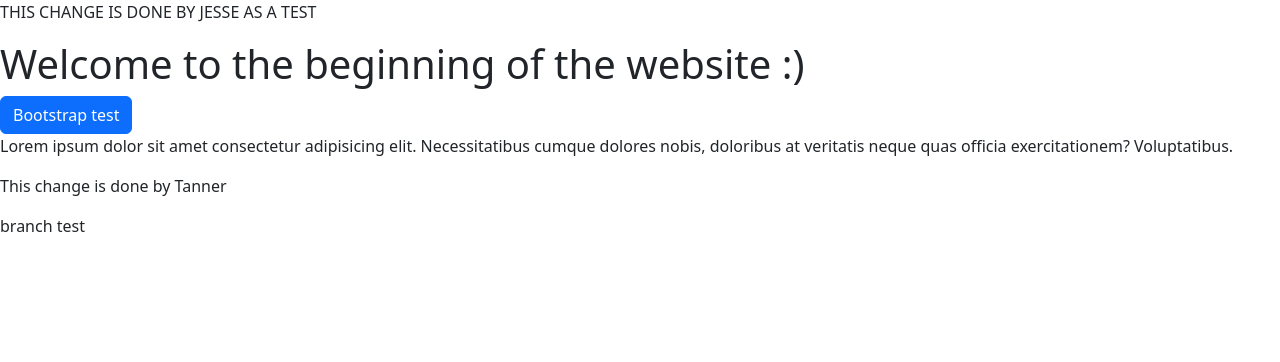
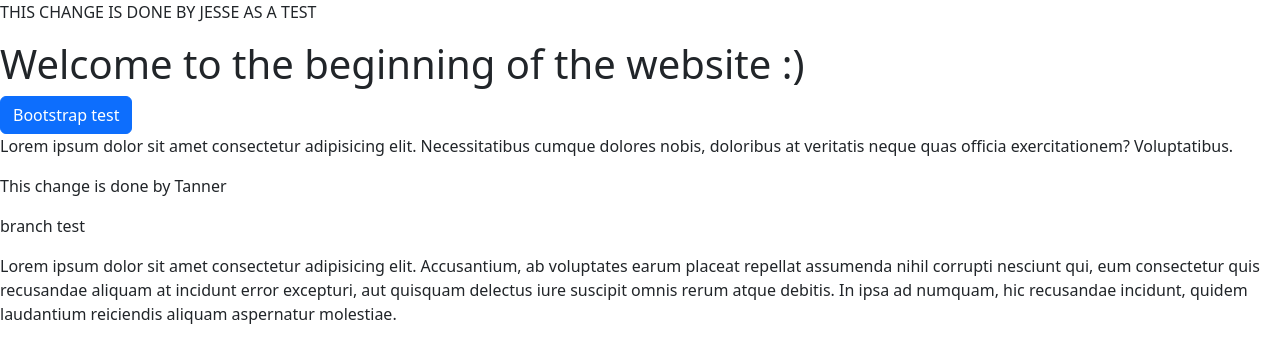
Before and after one commit to TannerMarthaler/CSCI313GroupProject, an Angular app: page / in a window 1280 px wide. Shown: the top 362 px of the page. Built offline with nearby package versions, Linux system fonts and the light colour scheme.

Commit message:
Branch testing

```diff
--- a/src/app/app.component.html
+++ b/src/app/app.component.html
@@ -8,4 +8,12 @@
   </p>
   <p>This change is done by Tanner</p>
   <p>branch test</p>
+  <p>
+    Lorem ipsum dolor sit amet consectetur adipisicing elit. Accusantium, ab
+    voluptates earum placeat repellat assumenda nihil corrupti nesciunt qui, eum
+    consectetur quis recusandae aliquam at incidunt error excepturi, aut
+    quisquam delectus iure suscipit omnis rerum atque debitis. In ipsa ad
+    numquam, hic recusandae incidunt, quidem laudantium reiciendis aliquam
+    aspernatur molestiae.
+  </p>
 </div>
```
